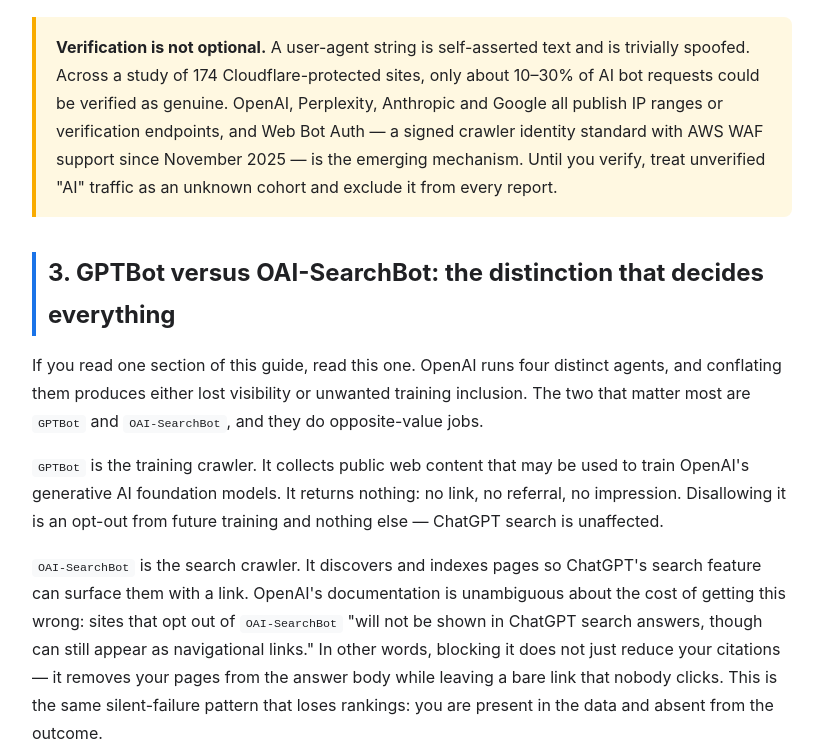
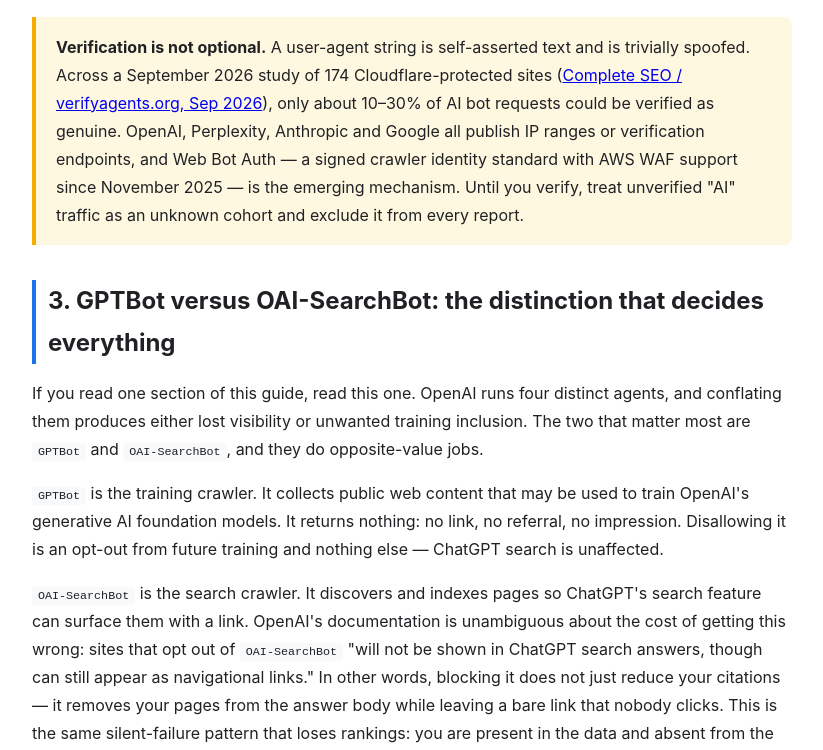
Before and after one commit to zailongagentmain-cyber/longyaren-portfolio, a plain HTML site: page multi-engine-ai-search-2026.html in a window 1280 px wide. Shown: the part 3505-4255 px from the top of the page, without its empty margins (228-1051 px from the left). Drawn offline with Linux system fonts and the light colour scheme.

Commit message:
seo: name Complete SEO / verifyagents.org as source of the 174-site Cloudflare study

```diff
--- a/multi-engine-ai-search-2026.html
+++ b/multi-engine-ai-search-2026.html
@@ -171,7 +171,7 @@
 <p><strong>Once a crawler has a named group, it ignores the wildcard group.</strong> Under RFC 9309, a crawler that finds a group naming it obeys only that group. So if your robots.txt contains <code>User-agent: *</code> with <code>Disallow: /wp-json/</code> and then later a named group for a search bot with only <code>Allow: /</code>, that bot is now allowed to fetch <code>/wp-json/</code>. The common bug is the reverse one: a blanket <code>User-agent: *</code> with <code>Disallow: /</code> that silently blocks every search bot including Googlebot, unless each one gets an explicit named group.</p>
 
 <div class="warn-box">
-    <strong>Verification is not optional.</strong> A user-agent string is self-asserted text and is trivially spoofed. Across a study of 174 Cloudflare-protected sites, only about 10–30% of AI bot requests could be verified as genuine. OpenAI, Perplexity, Anthropic and Google all publish IP ranges or verification endpoints, and Web Bot Auth — a signed crawler identity standard with AWS WAF support since November 2025 — is the emerging mechanism. Until you verify, treat unverified "AI" traffic as an unknown cohort and exclude it from every report.
+    <strong>Verification is not optional.</strong> A user-agent string is self-asserted text and is trivially spoofed. Across a September 2026 study of 174 Cloudflare-protected sites (<a href="https://verifyagents.org/" rel="nofollow noopener" target="_blank">Complete SEO / verifyagents.org, Sep 2026</a>), only about 10–30% of AI bot requests could be verified as genuine. OpenAI, Perplexity, Anthropic and Google all publish IP ranges or verification endpoints, and Web Bot Auth — a signed crawler identity standard with AWS WAF support since November 2025 — is the emerging mechanism. Until you verify, treat unverified "AI" traffic as an unknown cohort and exclude it from every report.
 </div>
 
 <h2>3. GPTBot versus OAI-SearchBot: the distinction that decides everything</h2>
@@ -273,7 +273,7 @@
 
 <p><strong>Measure the pipeline, not just the outcome.</strong> Per-engine measurement should have three layers, and they are separated in time. The access layer is leading: crawler hits, crawl depth, status codes, duplicate-crawl rate, recrawl interval — per bot. The citation layer is mid-term: mention rate, citation share, answer position, quoted-verbatim rate, paraphrase rate. The revenue layer is lagging: AI-referred sessions, assisted conversions, attributed revenue, retention of AI-sourced customers. Reporting the leading layer as if it were the lagging layer is the first and most expensive sin of GEO measurement, and it is what makes AI traffic look like a failure when the pipeline is simply early.</p>
 
-<p><strong>Watch the three-way split in the data.</strong> Across the study of 174 Cloudflare-protected sites, AI traffic separated into fetches, tagged clicks and what the researchers called dark clicks — sessions where the AI referrer is present but the interaction is invisible to standard analytics. Per-engine analysis is more reliable than pooled analysis here precisely because dark clicks are unevenly distributed: an engine that strips the referrer entirely produces sessions that land in Direct, and only the engine-level breakdown makes the leak visible as a shape rather than as noise.</p>
+<p><strong>Watch the three-way split in the data.</strong> Across the September 2026 study of 174 Cloudflare-protected sites (<a href="https://verifyagents.org/" rel="nofollow noopener" target="_blank">Complete SEO / verifyagents.org, Sep 2026</a>), AI traffic separated into fetches, tagged clicks and what the researchers called dark clicks — sessions where the AI referrer is present but the interaction is invisible to standard analytics. Per-engine analysis is more reliable than pooled analysis here precisely because dark clicks are unevenly distributed: an engine that strips the referrer entirely produces sessions that land in Direct, and only the engine-level breakdown makes the leak visible as a shape rather than as noise.</p>
 
 <p><strong>Keep the prompt panel per engine and per version.</strong> Record which engine, which model version, which prompt, what mention rate, what position, what sources were co-cited. Because cited domains churn 40–60% month to month, a single run is noise. Twenty fixed prompts run ten times per engine per month is a workable budget. If you can only afford one run, cut the prompt count and raise the repetition — one wide run produces a number you will later be tempted to trust.</p>
 
```
